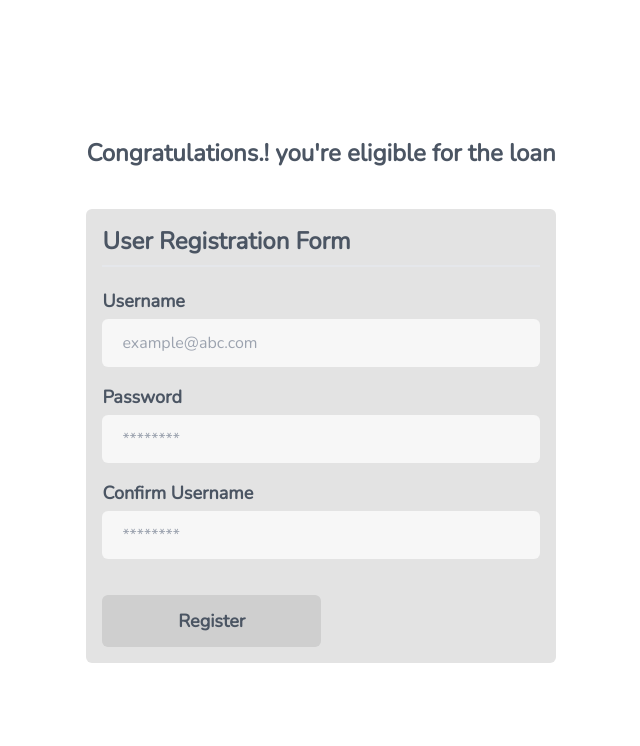
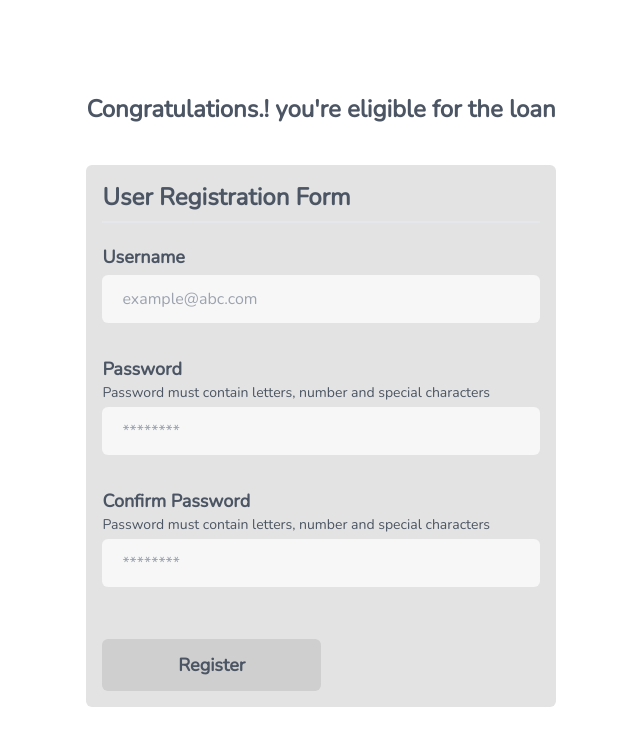
Before and after one commit to ConnectWithNoor/Car-Loan, a React (Create React App) app: page / in a window 1280 px wide. Shown: the top 746 px of the page, without its empty margins (319-959 px from the left). Built offline with nearby package versions, Linux system fonts and the light colour scheme.

Commit message:
Added form validation for register page

```diff
--- a/package.json
+++ b/package.json
@@ -11,6 +11,7 @@
     "axios": "^0.21.1",
     "react": "^17.0.2",
     "react-dom": "^17.0.2",
+    "react-hook-form": "^7.15.3",
     "react-icons": "^4.2.0",
     "react-redux": "^7.2.3",
     "react-router-dom": "^5.2.0",
--- a/src/components/InputField/index.jsx
+++ b/src/components/InputField/index.jsx
@@ -1,6 +1,6 @@
 import React from 'react'
 
-const InputField = ({ labelFor, labelText, type, placeholder, Icon, value, name, id, onChange, required }) => {
+const InputField = ({ labelFor, labelText, type, placeholder, Icon, inputRef, id, error, messageLabel }) => {
     return (
         <div>
             <label
@@ -9,20 +9,20 @@ const InputField = ({ labelFor, labelText, type, placeholder, Icon, value, name,
             >
                 {labelText}
             </label>
-
-            <div className="flex items-center bg-gray-1x p-3 rounded-md mb-4 mt-1 font-semibold">
+            {messageLabel && <p className="text-sm">{messageLabel}</p>}
+            <div className="flex items-center bg-gray-1x p-3 rounded-md mt-1 font-semibold">
                 {Icon && (<Icon />)}
                 <input
-                    className={`bg-transparent ml-2 focus:outline-none`}
+                    className={`bg-transparent ml-2 focus:outline-none w-full`}
                     type={type}
                     placeholder={placeholder}
-                    value={value}
-                    name={name}
                     id={id}
-                    onChange={onChange}
-                    required={required}
+                    {...inputRef}
                 />
             </div>
+            <p className="text-red-600 font-bold text-sm bg-transparent mb-4 h-4">
+                {error && error}
+            </p>
         </div>
     )
 }
--- a/src/features/Register/index.jsx
+++ b/src/features/Register/index.jsx
@@ -1,8 +1,16 @@
 import React from 'react';
 import InputField from '../../components/InputField'
 import Button from '../../components/Button'
+import { useForm } from 'react-hook-form'
 
 const UserRegister = () => {
+
+    const { register, formState: { errors }, handleSubmit } = useForm({ criteriaMode: "all" });
+
+    const onSubmit = (data) => {
+        console.log(data)
+    }
+
     return (
         <div>
             <div>
@@ -10,15 +18,14 @@ const UserRegister = () => {
             </div>
             <div className="bg-gray-2x p-4 rounded-md">
                 <h2 className="text-2xl font-bold border-b-2 pb-2">User Registration Form</h2>
-                <form className="pt-5">
+                <form className="pt-5" onSubmit={handleSubmit(onSubmit)}>
                     <InputField
                         labelFor="username"
                         labelText="Username"
                         type="email"
                         placeholder="example@abc.com"
-                        name="username"
-                    // value
-                    // onChange
+                        inputRef={{ ...register('username', { required: true }) }}
+                        error={`${errors.username?.type === 'required' ? "Required" : ''}`}
                     />
 
                     <InputField
@@ -26,19 +33,22 @@ const UserRegister = () => {
                         labelText="Password"
                         type="password"
                         placeholder="********"
-                        name="password"
-                    // value
-                    // onChange
+                        inputRef={{ ...register('password', { required: true, minLength: 8, pattern: /^(?=.*[A-Za-z])(?=.*\d)(?=.*[@$!%*#?&])[A-Za-z\d@$!%*#?&]{8,}$/ }) }}
+                        error={`${(errors.password?.type === 'required' ? "Required" : '')
+                            || (errors.password?.type === 'minLength' ? "Password must be 8 characters long" : '')}`}
+                        messageLabel="Password must contain letters, number and special characters"
                     />
 
                     <InputField
-                        labelFor="confirmUsername"
-                        labelText="Confirm Username"
+                        labelFor="confirmPassword"
+                        labelText="Confirm Password"
                         type="password"
                         placeholder="********"
-                        name="password"
-                    // value
-                    // onChange
+                        name="confirmPassword"
+                        inputRef={{ ...register('confirmPassword', { required: true, minLength: 8, pattern: /^(?=.*[A-Za-z])(?=.*\d)(?=.*[@$!%*#?&])[A-Za-z\d@$!%*#?&]{8,}$/ }) }}
+                        error={`${(errors.confirmPassword?.type === 'required' ? "Required" : '')
+                            || (errors.confirmPassword?.type === 'minLength' ? "Password must be 8 characters long" : '')}`}
+                        messageLabel="Password must contain letters, number and special characters"
                     />
 
                     <Button btnText="Register" btnType="submit" />
```
Also changed, not shown: 1 other file (tests, documents, lock files or other folders).
